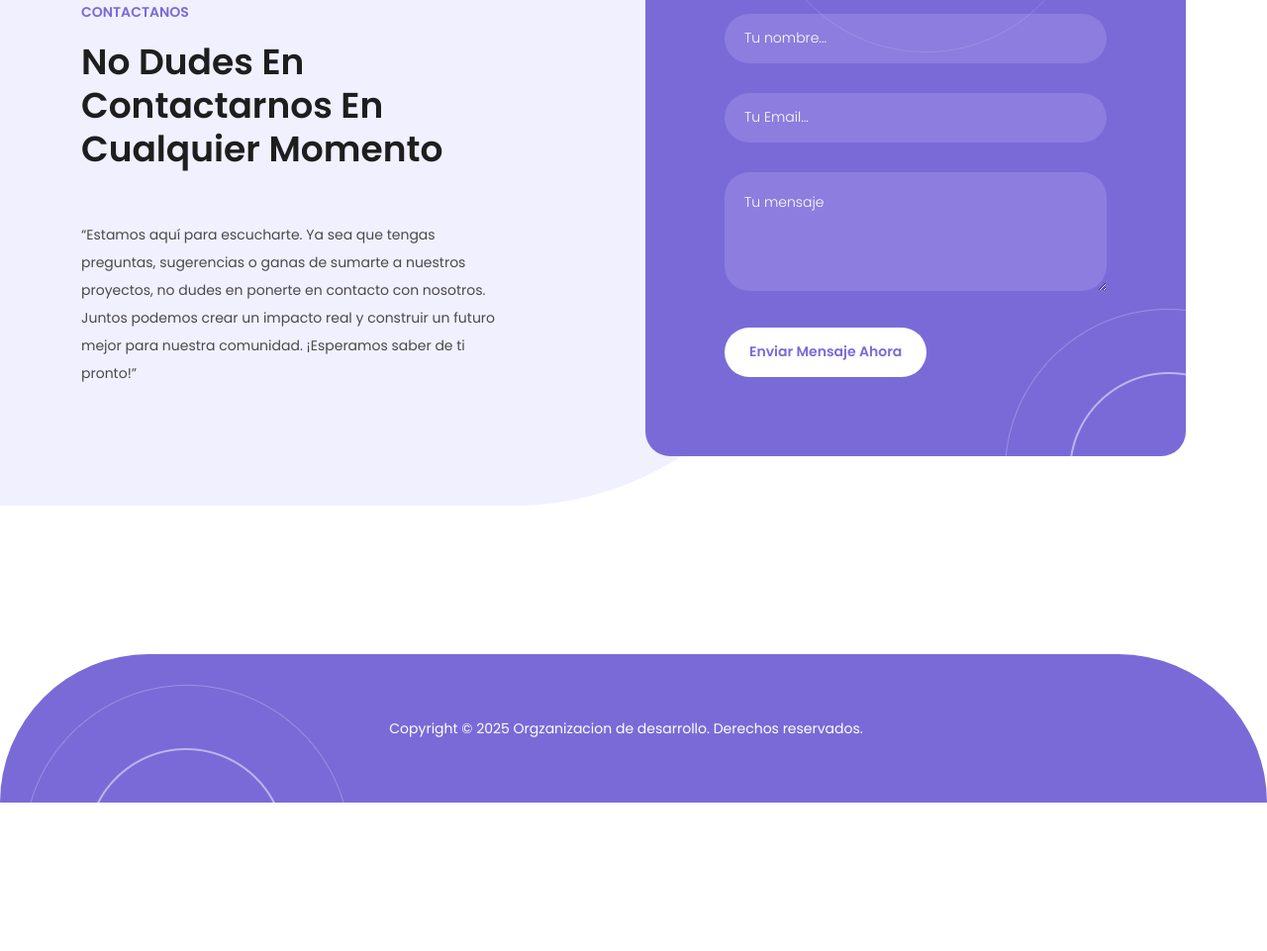
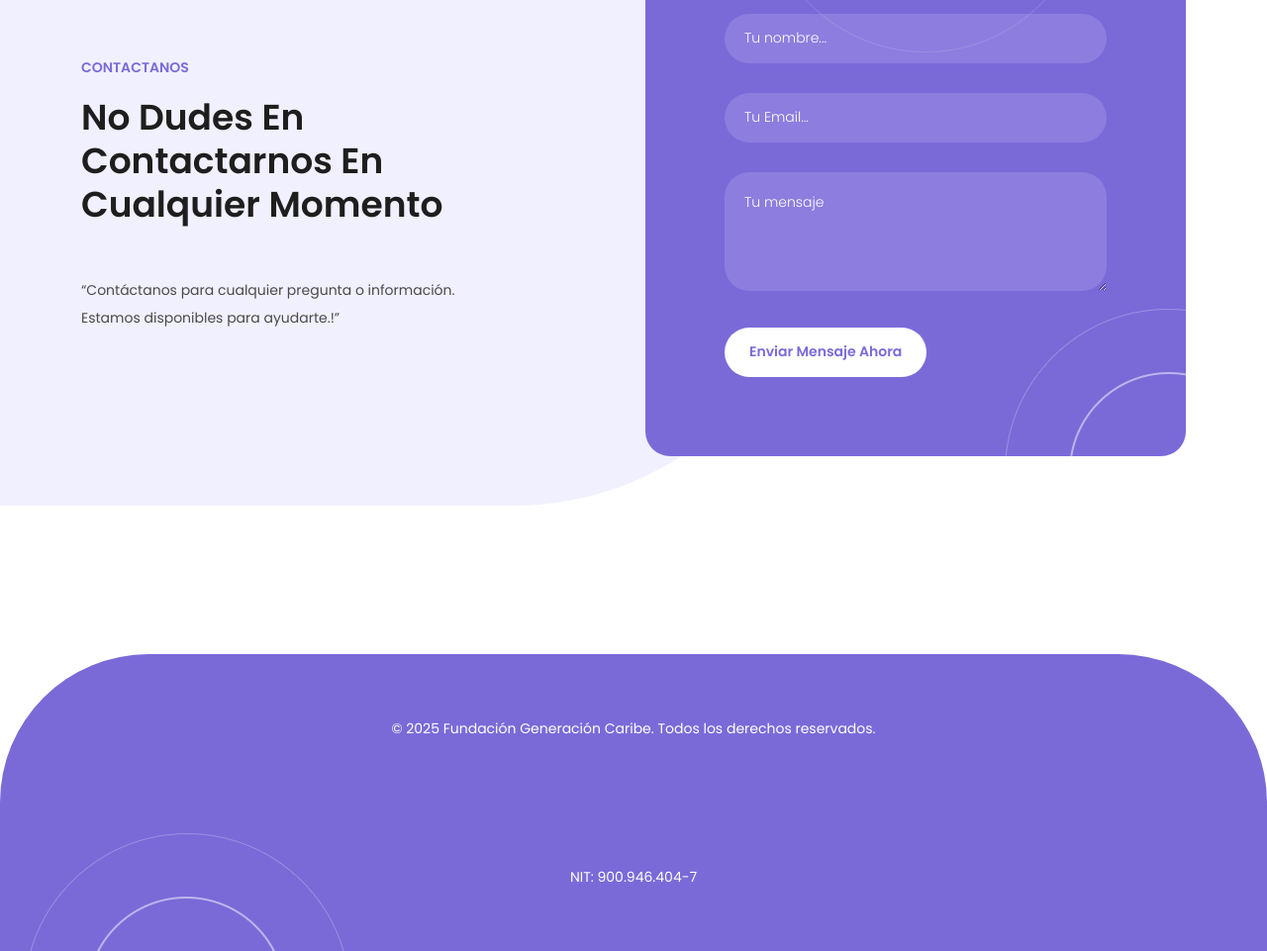
Before and after one commit to IngMiller07/PryFundacion, a plain HTML site: page index.html in a window 1280 px wide. Shown: the part 3361-4322 px from the top of the page at 99% size. Before the commit the page ends 4172 px from the top, so only its background shows below. Drawn offline with nearby package versions, Linux system fonts and the light colour scheme.

Commit message:
Actualización de contenido, footer y acordeones

```diff
--- a/index.html
+++ b/index.html
@@ -369,7 +369,7 @@ https://templatemo.com/tm-586-scholar
           <div class="section-heading">
             <h6>Contactanos</h6>
             <h2>No dudes en contactarnos en cualquier momento</h2>
-            <p>“Estamos aquí para escucharte. Ya sea que tengas preguntas, sugerencias o ganas de sumarte a nuestros proyectos, no dudes en ponerte en contacto con nosotros. Juntos podemos crear un impacto real y construir un futuro mejor para nuestra comunidad. ¡Esperamos saber de ti pronto!”</p>
+            <p>“Contáctanos para cualquier pregunta o información. Estamos disponibles para ayudarte.!”</p>
           </div>
         </div>
         <div class="col-lg-6">
@@ -407,7 +407,14 @@ https://templatemo.com/tm-586-scholar
   <footer>
     <div class="container">
       <div class="col-lg-12">
-        <p>Copyright © 2025 Orgzanizacion de desarrollo. Derechos reservados. &nbsp;&nbsp;&nbsp;</p>
+        <!--
+          Footer institucional con derechos reservados y NIT.
+          Puedes agregar aquí enlaces a redes sociales o información de contacto si lo deseas.
+        -->
+        <p>
+          &copy; 2025 Fundación Generación Caribe. Todos los derechos reservados.<br>
+          NIT: 900.946.404-7
+        </p>
       </div>
     </div>
   </footer>
```
